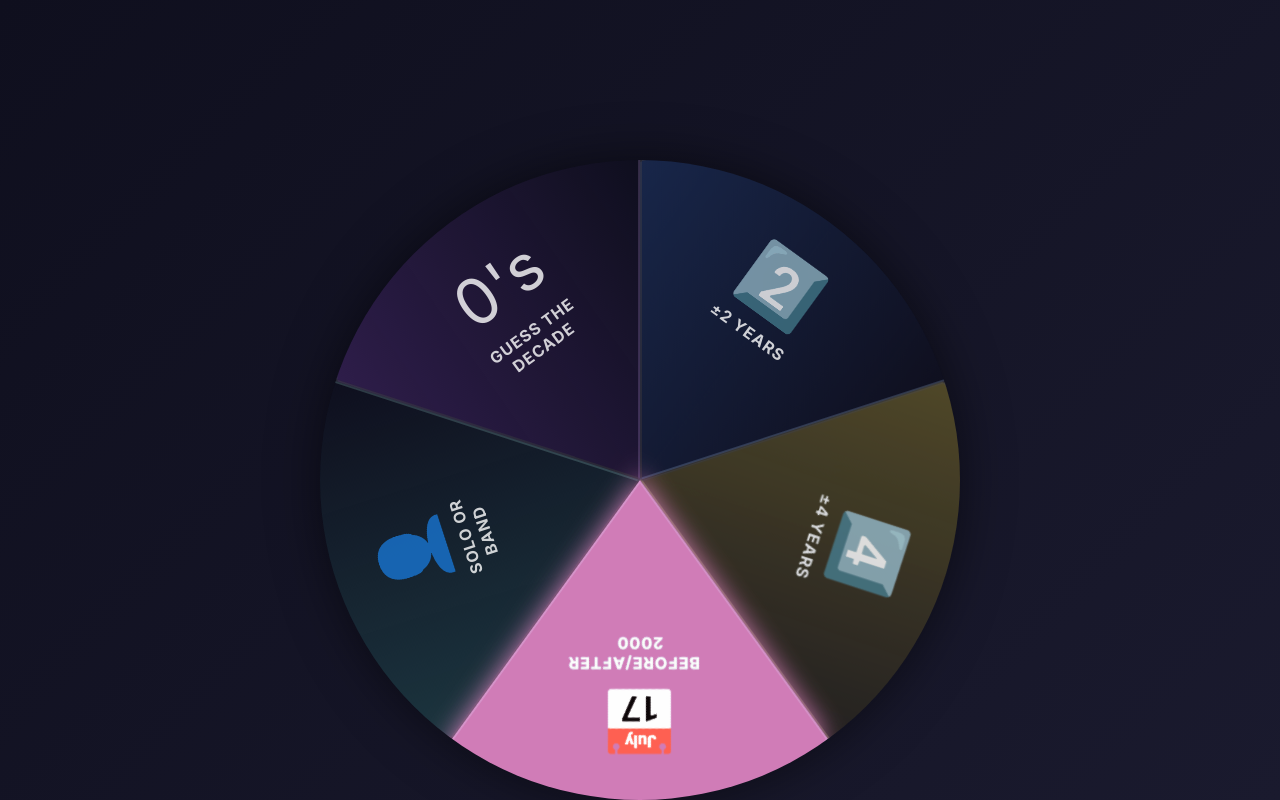
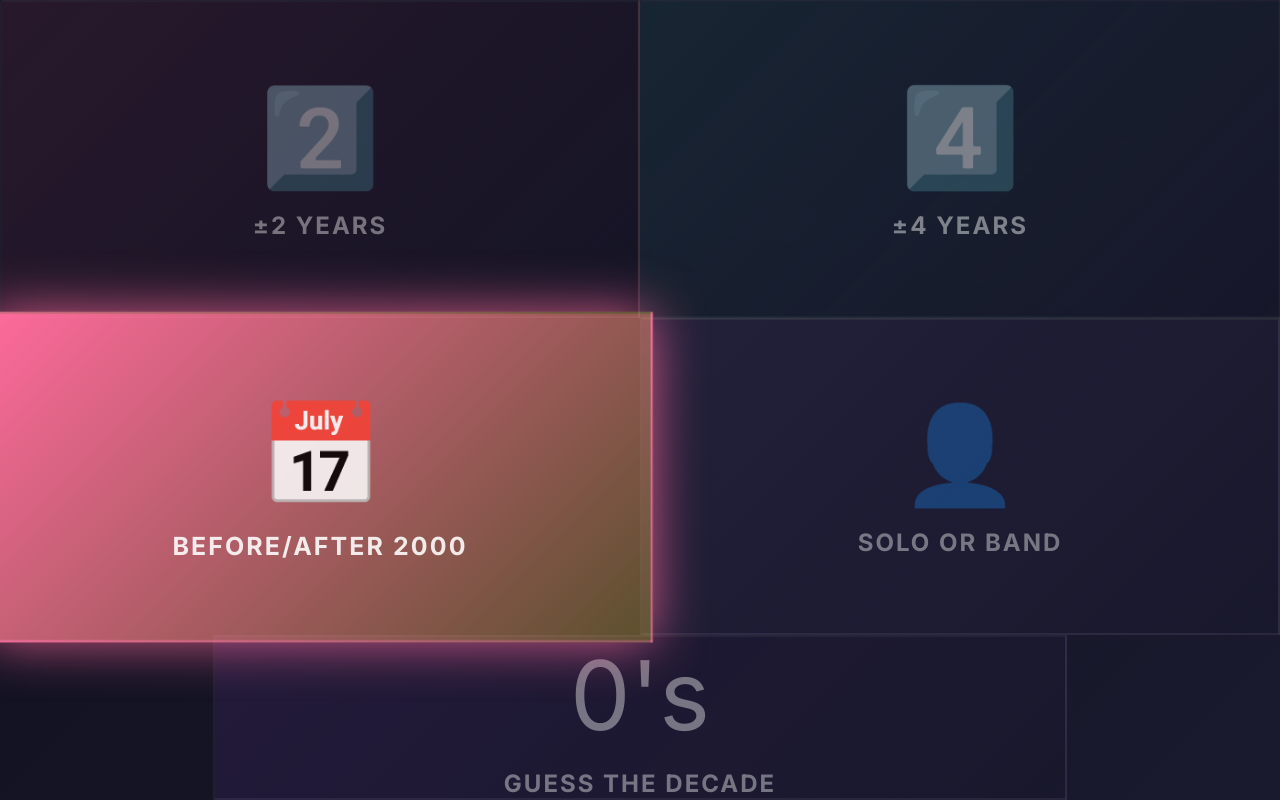
Before and after one commit to Beneimi/music-game, a plain HTML site: page v2.html in a window 1280 px wide. Both pictures are taken after a click on the button "START GAME". Drawn offline with Linux system fonts and the light colour scheme.

Commit message:
add decades game mode

```diff
--- a/v2.html
+++ b/v2.html
@@ -262,118 +262,85 @@
             transform: scale(0.95);
         }
 
-        /* Mode Selection - Pizza Layout */
+        /* Mode Selection Grid */
         .mode-grid {
+            display: grid;
+            grid-template-columns: repeat(6, 1fr);
+            grid-template-rows: 1fr 1fr;
+            width: 100vw;
+            height: 100vh;
+            gap: 0;
+        }
+
+        .mode-quadrant {
+            display: flex;
+            align-items: center;
+            justify-content: center;
             position: relative;
-            width: 80vmin;
-            height: 80vmin;
-            margin: auto;
-            border-radius: 50%;
-            overflow: hidden;
-            display: block;
             background: var(--bg-dark);
-            box-shadow: 0 0 50px rgba(0, 0, 0, 0.5);
-            /* Center vertically on screen */
-            top: 50%;
-            transform: translateY(-50%);
-        }
-
-        .mode-quadrant {
-            position: absolute;
-            top: 0;
-            right: 0;
-            width: 50%;
-            height: 50%;
-            transform-origin: 0% 100%;
-            overflow: hidden;
-            border: 2px solid rgba(255, 255, 255, 0.1);
             transition: all 0.3s ease;
-            display: block;
-            /* Override flex */
-        }
-
-        /* 5 Slices of 72deg. Skew = 90 - 72 = 18deg */
+            border: 2px solid rgba(255, 255, 255, 0.05);
+            grid-column: span 3;
+        }
+
+        .mode-quadrant:nth-child(5) {
+            grid-column: 2 / 6;
+        }
+
         .mode-quadrant[data-mode="0"] {
-            transform: rotate(0deg) skewY(-18deg);
-            background: linear-gradient(135deg, rgba(59, 130, 246, 0.2) 0%, transparent 100%);
+            background: linear-gradient(135deg, rgba(255, 107, 157, 0.1) 0%, transparent 100%);
         }
 
         .mode-quadrant[data-mode="1"] {
-            transform: rotate(72deg) skewY(-18deg);
-            background: linear-gradient(135deg, rgba(255, 217, 61, 0.2) 0%, transparent 100%);
+            background: linear-gradient(135deg, rgba(78, 205, 196, 0.1) 0%, transparent 100%);
         }
 
         .mode-quadrant[data-mode="2"] {
-            transform: rotate(144deg) skewY(-18deg);
-            background: linear-gradient(135deg, rgba(255, 107, 157, 0.2) 0%, transparent 100%);
+            background: linear-gradient(135deg, rgba(255, 217, 61, 0.1) 0%, transparent 100%);
         }
 
         .mode-quadrant[data-mode="3"] {
-            transform: rotate(216deg) skewY(-18deg);
-            background: linear-gradient(135deg, rgba(78, 205, 196, 0.2) 0%, transparent 100%);
+            background: linear-gradient(135deg, rgba(167, 139, 250, 0.1) 0%, transparent 100%);
         }
 
         .mode-quadrant[data-mode="4"] {
-            transform: rotate(288deg) skewY(-18deg);
-            background: linear-gradient(135deg, rgba(168, 85, 247, 0.2) 0%, transparent 100%);
-        }
-
-        /* Override the old nth-child rule */
-        .mode-quadrant:nth-child(5) {
-            grid-column: auto;
-        }
-
+            background: linear-gradient(135deg, rgba(168, 85, 247, 0.1) 0%, transparent 100%);
+        }
 
         .mode-quadrant.active {
+            transform: scale(1.05);
             z-index: 10;
-            /* Highlight effect */
-            filter: brightness(1.5);
         }
 
         .mode-quadrant[data-mode="0"].active {
-            background: var(--mode-0-color);
-            box-shadow: 0 0 30px var(--mode-0-color);
+            background: linear-gradient(135deg, var(--mode-0-color) 0%, rgba(255, 107, 157, 0.3) 100%);
+            box-shadow: 0 0 60px var(--mode-0-color);
         }
 
         .mode-quadrant[data-mode="1"].active {
-            background: var(--mode-1-color);
-            box-shadow: 0 0 30px var(--mode-1-color);
+            background: linear-gradient(135deg, var(--mode-1-color) 0%, rgba(78, 205, 196, 0.3) 100%);
+            box-shadow: 0 0 60px var(--mode-1-color);
         }
 
         .mode-quadrant[data-mode="2"].active {
-            background: var(--mode-2-color);
-            box-shadow: 0 0 30px var(--mode-2-color);
+            background: linear-gradient(135deg, var(--mode-2-color) 0%, rgba(255, 217, 61, 0.3) 100%);
+            box-shadow: 0 0 60px var(--mode-2-color);
         }
 
         .mode-quadrant[data-mode="3"].active {
-            background: var(--mode-3-color);
-            box-shadow: 0 0 30px var(--mode-3-color);
+            background: linear-gradient(135deg, var(--mode-3-color) 0%, rgba(167, 139, 250, 0.3) 100%);
+            box-shadow: 0 0 60px var(--mode-3-color);
         }
 
         .mode-quadrant[data-mode="4"].active {
-            background: var(--mode-4-color);
-            box-shadow: 0 0 30px var(--mode-4-color);
+            background: linear-gradient(135deg, var(--mode-4-color) 0%, rgba(168, 85, 247, 0.3) 100%);
+            box-shadow: 0 0 60px var(--mode-4-color);
         }
 
         .mode-content {
-            position: absolute;
-            left: -100%;
-            bottom: -100%;
-            width: 200%;
-            height: 200%;
-            border-radius: 50%;
-            transform: skewY(18deg) rotate(36deg);
-            display: flex;
-            flex-direction: column;
-            align-items: center;
-            justify-content: flex-start;
             text-align: center;
-            opacity: 0.8;
+            opacity: 0.4;
             transition: opacity 0.3s ease;
-            pointer-events: none;
-            /* Let clicks pass to slice */
-            padding-top: 5vmin;
-            /* Push content out a bit towards edge */
         }
 
         .mode-quadrant.active .mode-content {
@@ -381,21 +348,15 @@
         }
 
         .mode-emoji {
-            font-size: 4rem;
-            margin-bottom: 0.5rem;
-            /* Counter-rotate if needed, but here we want it aligned with radius? No, upright relative to center.
-               Actually with the current transform, text will be rotated around the circle.
-               For better readability, we might want to rotate text back, but that's complex.
-               Let's stick to radial alignment first.
-            */
+            font-size: 6rem;
+            margin-bottom: 1rem;
         }
 
         .mode-label {
-            font-size: 1rem;
+            font-size: 1.5rem;
             font-weight: 700;
             text-transform: uppercase;
-            letter-spacing: 1px;
-            max-width: 120px;
+            letter-spacing: 2px;
         }
 
         /* Mode Intro Screen */
```
